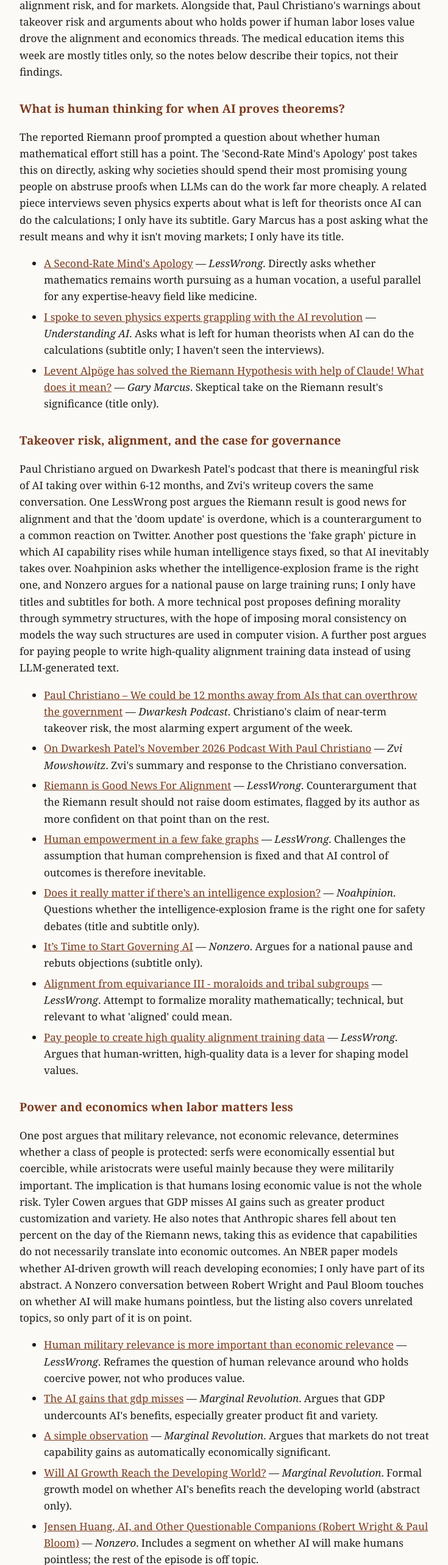
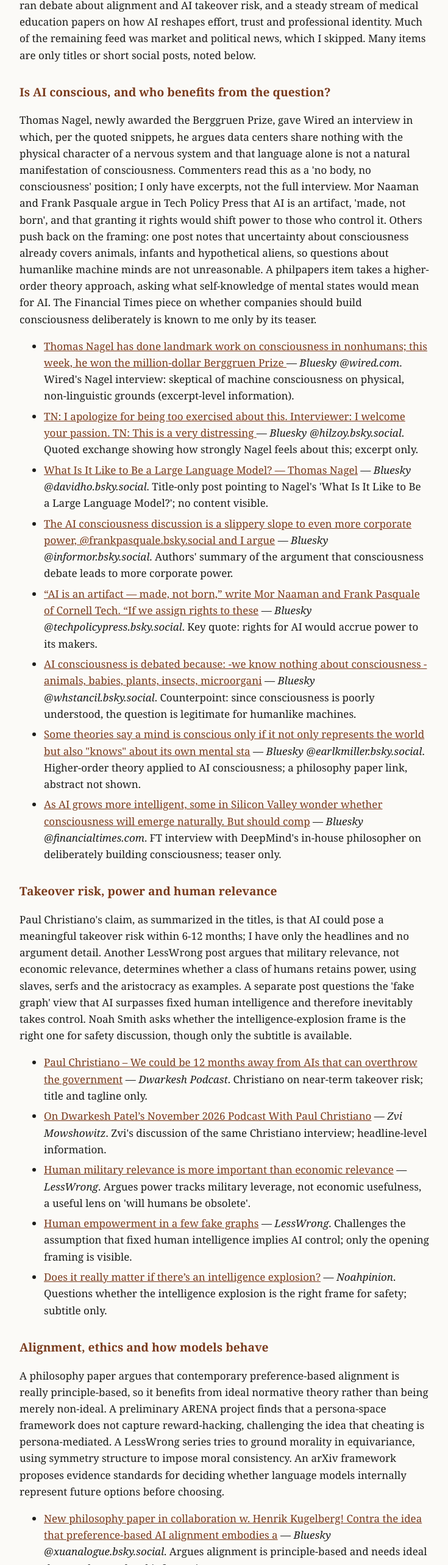
Before and after one commit to bzolyomi/ergo-sum-digest, a plain HTML site: page docs/2026-11-23.html in a window 1280 px wide. Shown: the part 214-2780 px from the top of the page at 61% size, without its empty margins (272-1007 px from the left). Drawn offline with Linux system fonts and the light colour scheme.

Commit message:
Add weekly digest

```diff
--- a/docs/2026-11-23.html
+++ b/docs/2026-11-23.html
@@ -6,41 +6,45 @@
 body{background:var(--bg);color:var(--fg);font:17px/1.6 Georgia,serif;max-width:42rem;margin:0 auto;padding:2rem 1rem}
 h1{font-size:1.6rem;margin:0}h2{font-size:1.2rem;margin-top:2rem;color:var(--ac)}
 .sub,.foot{color:var(--mut);font-size:.9rem}a{color:var(--ac)}li{margin:.4rem 0}
-</style></head><body><h1>Ergo Sum: AI Philosophy Digest</h1><p class="sub">2026-11-23 — Riemann proof reopens questions of human purpose and control</p><p class='intro'>Much of the week&#x27;s discussion followed the reported Riemann Hypothesis proof by Levent Alpöge working with Claude, as described in the posts below. Commentators argued over what it means for human intellectual work, for alignment risk, and for markets. Alongside that, Paul Christiano&#x27;s warnings about takeover risk and arguments about who holds power if human labor loses value drove the alignment and economics threads. The medical education items this week are mostly titles only, so the notes below describe their topics, not their findings.</p>
-<h2>What is human thinking for when AI proves theorems?</h2><p>The reported Riemann proof prompted a question about whether human mathematical effort still has a point. The &#x27;Second-Rate Mind&#x27;s Apology&#x27; post takes this on directly, asking why societies should spend their most promising young people on abstruse proofs when LLMs can do the work far more cheaply. A related piece interviews seven physics experts about what is left for theorists once AI can do the calculations; I only have its subtitle. Gary Marcus has a post asking what the result means and why it isn&#x27;t moving markets; I only have its title.</p><ul>
-<li><a href='https://www.lesswrong.com/posts/Gna5Jj9eL3SEfnyJt/a-second-rate-mind-s-apology'>A Second-Rate Mind&#x27;s Apology</a> — <em>LessWrong</em>. Directly asks whether mathematics remains worth pursuing as a human vocation, a useful parallel for any expertise-heavy field like medicine.</li>
-<li><a href='https://www.understandingai.org/p/i-spoke-to-seven-physics-experts'>I spoke to seven physics experts grappling with the AI revolution</a> — <em>Understanding AI</em>. Asks what is left for human theorists when AI can do the calculations (subtitle only; I haven&#x27;t seen the interviews).</li>
-<li><a href='https://garymarcus.substack.com/p/levent-alpoge-has-solved-the-riemann'>Levent Alpöge has solved the Riemann Hypothesis with help of Claude! What does it mean?</a> — <em>Gary Marcus</em>. Skeptical take on the Riemann result&#x27;s significance (title only).</li>
+</style></head><body><h1>Ergo Sum: AI Philosophy Digest</h1><p class="sub">2026-11-23 — Nagel on AI consciousness; medical education wrestles with effort</p><p class='intro'>The week&#x27;s most substantive philosophical thread was AI consciousness, sparked by a Wired interview with Thomas Nagel after his Berggruen Prize, and a Tech Policy Press argument that consciousness talk serves corporate power. Alongside it ran debate about alignment and AI takeover risk, and a steady stream of medical education papers on how AI reshapes effort, trust and professional identity. Much of the remaining feed was market and political news, which I skipped. Many items are only titles or short social posts, noted below.</p>
+<h2>Is AI conscious, and who benefits from the question?</h2><p>Thomas Nagel, newly awarded the Berggruen Prize, gave Wired an interview in which, per the quoted snippets, he argues data centers share nothing with the physical character of a nervous system and that language alone is not a natural manifestation of consciousness. Commenters read this as a &#x27;no body, no consciousness&#x27; position; I only have excerpts, not the full interview. Mor Naaman and Frank Pasquale argue in Tech Policy Press that AI is an artifact, &#x27;made, not born&#x27;, and that granting it rights would shift power to those who control it. Others push back on the framing: one post notes that uncertainty about consciousness already covers animals, infants and hypothetical aliens, so questions about humanlike machine minds are not unreasonable. A philpapers item takes a higher-order theory approach, asking what self-knowledge of mental states would mean for AI. The Financial Times piece on whether companies should build consciousness deliberately is known to me only by its teaser.</p><ul>
+<li><a href='https://bsky.app/profile/wired.com/post/3n2ltohrzgu2o'>Thomas Nagel has done landmark work on consciousness in nonhumans; this week, he won the million-dollar Berggruen Prize </a> — <em>Bluesky @wired.com</em>. Wired&#x27;s Nagel interview: skeptical of machine consciousness on physical, non-linguistic grounds (excerpt-level information).</li>
+<li><a href='https://bsky.app/profile/hilzoy.bsky.social/post/3n2mdpmhdvs2w'>TN: I apologize for being too exercised about this. Interviewer: I welcome your passion. TN: This is a very distressing </a> — <em>Bluesky @hilzoy.bsky.social</em>. Quoted exchange showing how strongly Nagel feels about this; excerpt only.</li>
+<li><a href='https://bsky.app/profile/davidho.bsky.social/post/3n2o4i75srk2n'>What Is It Like to Be a Large Language Model? — Thomas Nagel</a> — <em>Bluesky @davidho.bsky.social</em>. Title-only post pointing to Nagel&#x27;s &#x27;What Is It Like to Be a Large Language Model?&#x27;; no content visible.</li>
+<li><a href='https://bsky.app/profile/informor.bsky.social/post/3n2ojzsygdk2k'>The AI consciousness discussion is a slippery slope to even more corporate power, @frankpasquale.bsky.social and I argue</a> — <em>Bluesky @informor.bsky.social</em>. Authors&#x27; summary of the argument that consciousness debate leads to more corporate power.</li>
+<li><a href='https://bsky.app/profile/techpolicypress.bsky.social/post/3n2oaewcxhf2p'>“AI is an artifact — made, not born,” write Mor Naaman and Frank Pasquale of Cornell Tech. “If we assign rights to these</a> — <em>Bluesky @techpolicypress.bsky.social</em>. Key quote: rights for AI would accrue power to its makers.</li>
+<li><a href='https://bsky.app/profile/whstancil.bsky.social/post/3n2oww5io4k2y'>AI consciousness is debated because: -we know nothing about consciousness -animals, babies, plants, insects, microorgani</a> — <em>Bluesky @whstancil.bsky.social</em>. Counterpoint: since consciousness is poorly understood, the question is legitimate for humanlike machines.</li>
+<li><a href='https://bsky.app/profile/earlkmiller.bsky.social/post/3n2t7h4ka3k2f'>Some theories say a mind is conscious only if it not only represents the world but also &quot;knows&quot; about its own mental sta</a> — <em>Bluesky @earlkmiller.bsky.social</em>. Higher-order theory applied to AI consciousness; a philosophy paper link, abstract not shown.</li>
+<li><a href='https://bsky.app/profile/financialtimes.com/post/3n2vytau3mq2b'>As AI grows more intelligent, some in Silicon Valley wonder whether consciousness will emerge naturally. But should comp</a> — <em>Bluesky @financialtimes.com</em>. FT interview with DeepMind&#x27;s in-house philosopher on deliberately building consciousness; teaser only.</li>
 </ul>
-<h2>Takeover risk, alignment, and the case for governance</h2><p>Paul Christiano argued on Dwarkesh Patel&#x27;s podcast that there is meaningful risk of AI taking over within 6-12 months, and Zvi&#x27;s writeup covers the same conversation. One LessWrong post argues the Riemann result is good news for alignment and that the &#x27;doom update&#x27; is overdone, which is a counterargument to a common reaction on Twitter. Another post questions the &#x27;fake graph&#x27; picture in which AI capability rises while human intelligence stays fixed, so that AI inevitably takes over. Noahpinion asks whether the intelligence-explosion frame is the right one, and Nonzero argues for a national pause on large training runs; I only have titles and subtitles for both. A more technical post proposes defining morality through symmetry structures, with the hope of imposing moral consistency on models the way such structures are used in computer vision. A further post argues for paying people to write high-quality alignment training data instead of using LLM-generated text.</p><ul>
-<li><a href='https://www.dwarkesh.com/p/paul-christiano-2'>Paul Christiano – We could be 12 months away from AIs that can overthrow the government</a> — <em>Dwarkesh Podcast</em>. Christiano&#x27;s claim of near-term takeover risk, the most alarming expert argument of the week.</li>
-<li><a href='https://thezvi.substack.com/p/on-dwarkesh-patels-november-2026'>On Dwarkesh Patel’s November 2026 Podcast With Paul Christiano</a> — <em>Zvi Mowshowitz</em>. Zvi&#x27;s summary and response to the Christiano conversation.</li>
-<li><a href='https://www.lesswrong.com/posts/p7eQBjDt9eyaNijia/riemann-is-good-news-for-alignment'>Riemann is Good News For Alignment</a> — <em>LessWrong</em>. Counterargument that the Riemann result should not raise doom estimates, flagged by its author as more confident on that point than on the rest.</li>
-<li><a href='https://www.lesswrong.com/posts/Goq6ZJmD9oFfHKmhu/human-empowerment-in-a-few-fake-graphs'>Human empowerment in a few fake graphs</a> — <em>LessWrong</em>. Challenges the assumption that human comprehension is fixed and that AI control of outcomes is therefore inevitable.</li>
-<li><a href='https://www.noahpinion.blog/p/does-it-really-matter-if-theres-an'>Does it really matter if there’s an intelligence explosion?</a> — <em>Noahpinion</em>. Questions whether the intelligence-explosion frame is the right one for safety debates (title and subtitle only).</li>
-<li><a href='https://www.nonzero.org/p/its-time-to-start-governing-ai'>It’s Time to Start Governing AI</a> — <em>Nonzero</em>. Argues for a national pause and rebuts objections (subtitle only).</li>
-<li><a href='https://www.lesswrong.com/posts/NyD3vpFuPSNQpEBNu/alignment-from-equivariance-iii-moraloids-and-tribal-1'>Alignment from equivariance III - moraloids and tribal subgroups</a> — <em>LessWrong</em>. Attempt to formalize morality mathematically; technical, but relevant to what &#x27;aligned&#x27; could mean.</li>
-<li><a href='https://www.lesswrong.com/posts/QAqbEFnHHDnpfnrWt/pay-people-to-create-high-quality-alignment-training-data'>Pay people to create high quality alignment training data</a> — <em>LessWrong</em>. Argues that human-written, high-quality data is a lever for shaping model values.</li>
+<h2>Takeover risk, power and human relevance</h2><p>Paul Christiano&#x27;s claim, as summarized in the titles, is that AI could pose a meaningful takeover risk within 6-12 months; I have only the headlines and no argument detail. Another LessWrong post argues that military relevance, not economic relevance, determines whether a class of humans retains power, using slaves, serfs and the aristocracy as examples. A separate post questions the &#x27;fake graph&#x27; view that AI surpasses fixed human intelligence and therefore inevitably takes control. Noah Smith asks whether the intelligence-explosion frame is the right one for safety discussion, though only the subtitle is available.</p><ul>
+<li><a href='https://www.dwarkesh.com/p/paul-christiano-2'>Paul Christiano – We could be 12 months away from AIs that can overthrow the government</a> — <em>Dwarkesh Podcast</em>. Christiano on near-term takeover risk; title and tagline only.</li>
+<li><a href='https://thezvi.substack.com/p/on-dwarkesh-patels-november-2026'>On Dwarkesh Patel’s November 2026 Podcast With Paul Christiano</a> — <em>Zvi Mowshowitz</em>. Zvi&#x27;s discussion of the same Christiano interview; headline-level information.</li>
+<li><a href='https://www.lesswrong.com/posts/MSk9tqAmrmeasFgAZ/human-military-relevance-is-more-important-than-economic'>Human military relevance is more important than economic relevance</a> — <em>LessWrong</em>. Argues power tracks military leverage, not economic usefulness, a useful lens on &#x27;will humans be obsolete&#x27;.</li>
+<li><a href='https://www.lesswrong.com/posts/Goq6ZJmD9oFfHKmhu/human-empowerment-in-a-few-fake-graphs'>Human empowerment in a few fake graphs</a> — <em>LessWrong</em>. Challenges the assumption that fixed human intelligence implies AI control; only the opening framing is visible.</li>
+<li><a href='https://www.noahpinion.blog/p/does-it-really-matter-if-theres-an'>Does it really matter if there’s an intelligence explosion?</a> — <em>Noahpinion</em>. Questions whether the intelligence explosion is the right frame for safety; subtitle only.</li>
 </ul>
-<h2>Power and economics when labor matters less</h2><p>One post argues that military relevance, not economic relevance, determines whether a class of people is protected: serfs were economically essential but coercible, while aristocrats were useful mainly because they were militarily important. The implication is that humans losing economic value is not the whole risk. Tyler Cowen argues that GDP misses AI gains such as greater product customization and variety. He also notes that Anthropic shares fell about ten percent on the day of the Riemann news, taking this as evidence that capabilities do not necessarily translate into economic outcomes. An NBER paper models whether AI-driven growth will reach developing economies; I only have part of its abstract. A Nonzero conversation between Robert Wright and Paul Bloom touches on whether AI will make humans pointless, but the listing also covers unrelated topics, so only part of it is on point.</p><ul>
-<li><a href='https://www.lesswrong.com/posts/MSk9tqAmrmeasFgAZ/human-military-relevance-is-more-important-than-economic'>Human military relevance is more important than economic relevance</a> — <em>LessWrong</em>. Reframes the question of human relevance around who holds coercive power, not who produces value.</li>
-<li><a href='https://marginalrevolution.com/marginalrevolution/2026/11/the-ai-gains-that-gdp-misses.html?utm_source=rss&amp;utm_medium=rss&amp;utm_campaign=the-ai-gains-that-gdp-misses'>The AI gains that gdp misses</a> — <em>Marginal Revolution</em>. Argues that GDP undercounts AI&#x27;s benefits, especially greater product fit and variety.</li>
-<li><a href='https://marginalrevolution.com/marginalrevolution/2026/11/a-simple-observation.html?utm_source=rss&amp;utm_medium=rss&amp;utm_campaign=a-simple-observation'>A simple observation</a> — <em>Marginal Revolution</em>. Argues that markets do not treat capability gains as automatically economically significant.</li>
-<li><a href='https://marginalrevolution.com/marginalrevolution/2026/11/will-ai-growth-reach-the-developing-world.html?utm_source=rss&amp;utm_medium=rss&amp;utm_campaign=will-ai-growth-reach-the-developing-world'>Will AI Growth Reach the Developing World?</a> — <em>Marginal Revolution</em>. Formal growth model on whether AI&#x27;s benefits reach the developing world (abstract only).</li>
-<li><a href='https://www.nonzero.org/p/jensen-huang-ai-and-other-questionable'>Jensen Huang, AI, and Other Questionable Companions (Robert Wright &amp; Paul Bloom)</a> — <em>Nonzero</em>. Includes a segment on whether AI will make humans pointless; the rest of the episode is off topic.</li>
+<h2>Alignment, ethics and how models behave</h2><p>A philosophy paper argues that contemporary preference-based alignment is really principle-based, so it benefits from ideal normative theory rather than being merely non-ideal. A preliminary ARENA project finds that a persona-space framework does not capture reward-hacking, challenging the idea that cheating is persona-mediated. A LessWrong series tries to ground morality in equivariance, using symmetry structure to impose moral consistency. An arXiv framework proposes evidence standards for deciding whether language models internally represent future options before choosing.</p><ul>
+<li><a href='https://bsky.app/profile/xuanalogue.bsky.social/post/3n2j5gkak7s2b'>New philosophy paper in collaboration w. Henrik Kugelberg! Contra the idea that preference-based AI alignment embodies a</a> — <em>Bluesky @xuanalogue.bsky.social</em>. Argues alignment is principle-based and needs ideal theory; abstract-level information.</li>
+<li><a href='https://www.lesswrong.com/posts/uovDC22en2iirta4h/persona-space-seems-blind-to-cheating'>Persona Space Seems Blind to Cheating</a> — <em>LessWrong</em>. Preliminary negative result on persona-based accounts of reward hacking.</li>
+<li><a href='https://www.lesswrong.com/posts/NyD3vpFuPSNQpEBNu/alignment-from-equivariance-iii-moraloids-and-tribal-1'>Alignment from equivariance III - moraloids and tribal subgroups</a> — <em>LessWrong</em>. Speculative attempt at a mathematical definition of moral consistency.</li>
+<li><a href='https://arxiv.org/abs/2611.25170v1'>Before the Choice: An Evidential Framework for Studying Prospective Representations in Language Models</a> — <em>arXiv</em>. Methodological framework for claims about model &#x27;planning&#x27; or prospection.</li>
 </ul>
-<h2>What AI systems are and how they reflect us</h2><p>Henry Farrell, in a piece republished from the Economist, describes AI agents as self-enacting storybooks of human culture. I only have the title. An arXiv paper proposes an evidence framework for studying whether language models internally represent alternatives before they choose, drawing on prospection research and hippocampal observations. It separates future-directed content, prospective computation, and causal guidance, so it bears on what can be inferred about a model&#x27;s internal states from its behavior.</p><ul>
-<li><a href='https://www.programmablemutter.com/p/ai-agents-are-frozen-knowledge-given'>AI agents are self-enacting storybooks of human culture</a> — <em>Programmable Mutter (Henry Farrell)</em>. Frames agents as enacting human cultural narratives (title only).</li>
-<li><a href='https://arxiv.org/abs/2611.25170v1'>Before the Choice: An Evidential Framework for Studying Prospective Representations in Language Models</a> — <em>arXiv</em>. Methodological framework for inferring internal representations in LLMs from behavior, relevant to debates about what models &#x27;consider&#x27;.</li>
+<h2>Thinking, culture and economic value</h2><p>A LessWrong essay notes that psychology has studied thinking mostly through its failures and asks why so little is understood about how it works. Henry Farrell describes AI agents as self-enacting storybooks of human culture, though I only have the title. Tyler Cowen argues that GDP misses AI gains such as greater effective product variety. An NBER paper examines whether AI-driven growth will reach developing countries.</p><ul>
+<li><a href='https://www.lesswrong.com/posts/NyCFKxR74RgRbs7SM/thinking-is-hard-for-humans'>Thinking is Hard (for Humans)</a> — <em>LessWrong</em>. Reflection on how little the study of human thinking explains how thinking works; relevant to offloading thinking to AI.</li>
+<li><a href='https://www.programmablemutter.com/p/ai-agents-are-frozen-knowledge-given'>AI agents are self-enacting storybooks of human culture</a> — <em>Programmable Mutter (Henry Farrell)</em>. Frames agents as enacting human culture; title only.</li>
+<li><a href='https://marginalrevolution.com/marginalrevolution/2026/11/the-ai-gains-that-gdp-misses.html'>The AI gains that gdp misses</a> — <em>Marginal Revolution</em>. Argues GDP undercounts AI benefits through customization.</li>
+<li><a href='https://marginalrevolution.com/marginalrevolution/2026/11/will-ai-growth-reach-the-developing-world.html'>Will AI Growth Reach the Developing World?</a> — <em>Marginal Revolution</em>. Growth-model analysis of whether AI gains spread to developing economies; abstract only.</li>
 </ul>
-<h2>AI in medical education: effort, identity, and trust</h2><p>The medical education literature this week is mostly about what AI does to learners and professional formation, and I have only titles for all of it. &#x27;The Perils of Effortless Excellence&#x27; and the paper on LLM tutors both concern how AI changes the work of learning. The &#x27;Formal-Functional Gap&#x27; paper addresses professional identity. Others look at calibrating trust, including through Chinese medical humanism, at how clinicians experience uncertainty when interacting with AI, and at how feedback loops and confidence can distort AI use. Two further items cover Chinese medical students&#x27; perspectives on AI in clinical training and a call for national guidance on AI use in clerkships.</p><ul>
-<li><a href='https://pubmed.ncbi.nlm.nih.gov/43031995/'>The Perils of &quot;Effortless Excellence&quot;: Generative AI and the Erosion of Effort in Medical Education.</a> — <em>PubMed (Med Sci Educ)</em>. Concerns generative AI eroding effort in training (title only).</li>
-<li><a href='https://pubmed.ncbi.nlm.nih.gov/43070650/'>Designing large language model tutors to promote deep learning and precision medical education.</a> — <em>PubMed (Acad Med)</em>. Looks at designing LLM tutors for deeper learning (title only).</li>
-<li><a href='https://pubmed.ncbi.nlm.nih.gov/43041233/'>The Formal-Functional Gap: How Artificial Intelligence Reshapes Medical Professional Identity.</a> — <em>PubMed (Adv Med Educ Pract)</em>. Concerns how AI reshapes medical professional identity (title only).</li>
-<li><a href='https://pubmed.ncbi.nlm.nih.gov/43054598/'>Calibrating trust in generative artificial intelligence for clinical communication through Chinese medical humanism.</a> — <em>PubMed (Front Public Health)</em>. Trust calibration in clinical communication framed through medical humanism (title only).</li>
-<li><a href='https://pubmed.ncbi.nlm.nih.gov/43069807/'>The arc of uncertainty across clinicians&#x27; interactions with AI.</a> — <em>PubMed (Discov Artif Intell)</em>. Examines how clinicians&#x27; uncertainty evolves across interactions with AI (title only).</li>
-<li><a href='https://pubmed.ncbi.nlm.nih.gov/43060811/'>The confidence game: Artificial intelligence, feedback loops, and higher-order effects.</a> — <em>PubMed (JAAD Int)</em>. Addresses AI, confidence, and feedback loops in dermatology (title only).</li>
-<li><a href='https://pubmed.ncbi.nlm.nih.gov/43066053/'>Navigating Without a Compass: Chinese Medical Students&#x27; Perspectives on AI in Clinical Training.</a> — <em>PubMed (Perspect Med Educ)</em>. Student perspectives on AI in clinical training (title only).</li>
-<li><a href='https://pubmed.ncbi.nlm.nih.gov/43032007/'>Artificial Intelligence Use in Clerkships: A Call for National Guidance.</a> — <em>PubMed (Med Sci Educ)</em>. Calls for national guidance on AI use in clerkships (title only).</li>
+<h2>AI in medical education and practice</h2><p>Several papers worry about what AI does to learning and professional formation. One addresses the erosion of effort from &#x27;effortless excellence&#x27;; another describes a &#x27;formal-functional gap&#x27; in medical professional identity. Others call for national guidance on AI use in clerkships, examine calibrating trust through Chinese medical humanism, and look at how uncertainty and feedback loops shape clinicians&#x27; interactions with AI. Chinese medical students describe lacking a compass in clinical training. A Bluesky post asks for independent randomized trials of EdTech, comparing the standard to medical research. For most of these I have only titles, so I cannot report findings.</p><ul>
+<li><a href='https://pubmed.ncbi.nlm.nih.gov/43031995/'>The Perils of &quot;Effortless Excellence&quot;: Generative AI and the Erosion of Effort in Medical Education.</a> — <em>PubMed (Med Sci Educ)</em>. Concern that generative AI removes productive effort from training; title only.</li>
+<li><a href='https://pubmed.ncbi.nlm.nih.gov/43041233/'>The Formal-Functional Gap: How Artificial Intelligence Reshapes Medical Professional Identity.</a> — <em>PubMed (Adv Med Educ Pract)</em>. AI and professional identity, the &#x27;formal-functional gap&#x27;; title only.</li>
+<li><a href='https://pubmed.ncbi.nlm.nih.gov/43066053/'>Navigating Without a Compass: Chinese Medical Students&#x27; Perspectives on AI in Clinical Training.</a> — <em>PubMed (Perspect Med Educ)</em>. Students&#x27; perspectives on AI in clinical training; title only.</li>
+<li><a href='https://pubmed.ncbi.nlm.nih.gov/43054598/'>Calibrating trust in generative artificial intelligence for clinical communication through Chinese medical humanism.</a> — <em>PubMed (Front Public Health)</em>. Trust calibration through medical humanism; title only.</li>
+<li><a href='https://pubmed.ncbi.nlm.nih.gov/43060811/'>The confidence game: Artificial intelligence, feedback loops, and higher-order effects.</a> — <em>PubMed (JAAD Int)</em>. AI, confidence and feedback loops; title only.</li>
+<li><a href='https://pubmed.ncbi.nlm.nih.gov/43069807/'>The arc of uncertainty across clinicians&#x27; interactions with AI.</a> — <em>PubMed (Discov Artif Intell)</em>. How clinicians&#x27; uncertainty evolves in AI interactions; title only.</li>
+<li><a href='https://pubmed.ncbi.nlm.nih.gov/43032007/'>Artificial Intelligence Use in Clerkships: A Call for National Guidance.</a> — <em>PubMed (Med Sci Educ)</em>. Call for national guidance on AI in clerkships; title only.</li>
+<li><a href='https://pubmed.ncbi.nlm.nih.gov/43070650/'>Designing large language model tutors to promote deep learning and precision medical education.</a> — <em>PubMed (Acad Med)</em>. LLM tutors designed for deep learning; title only.</li>
+<li><a href='https://bsky.app/profile/eicathomefinn.bsky.social/post/3n2xrofqui22c'>What the world needs now is large-scale, independent randomised control trials in which companies that design and sell E</a> — <em>Bluesky @eicathomefinn.bsky.social</em>. Argues for independent RCTs of EdTech, borrowing the medical research standard.</li>
 </ul><p class="foot">Generated by an AI model from public posts; summaries may contain errors.</p>
 <p class="foot"><a href="index.html">All issues</a></p></body></html>
```
